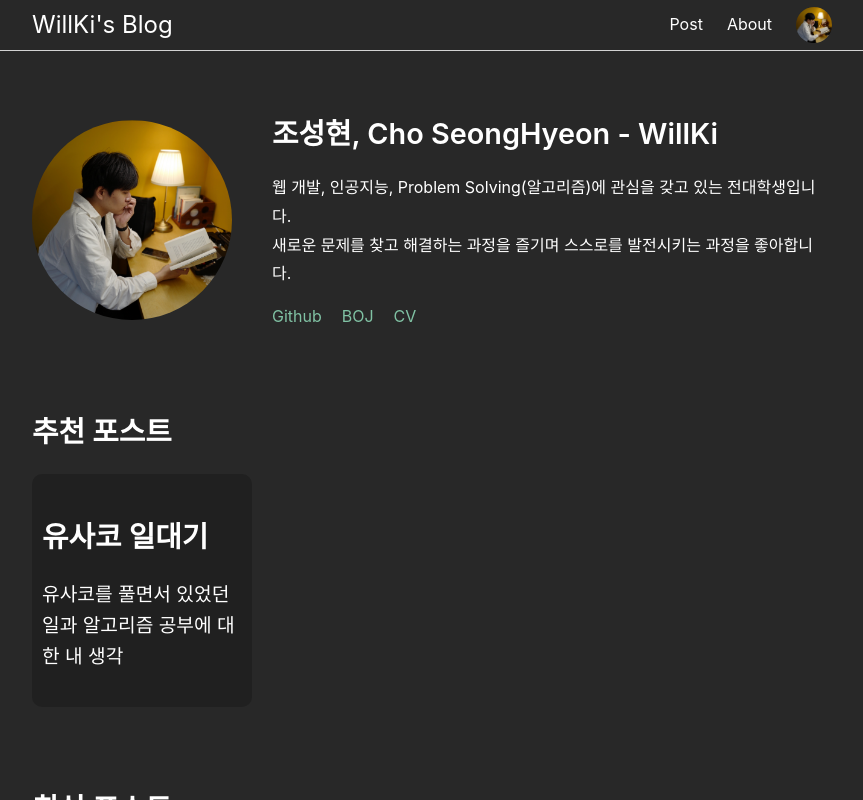
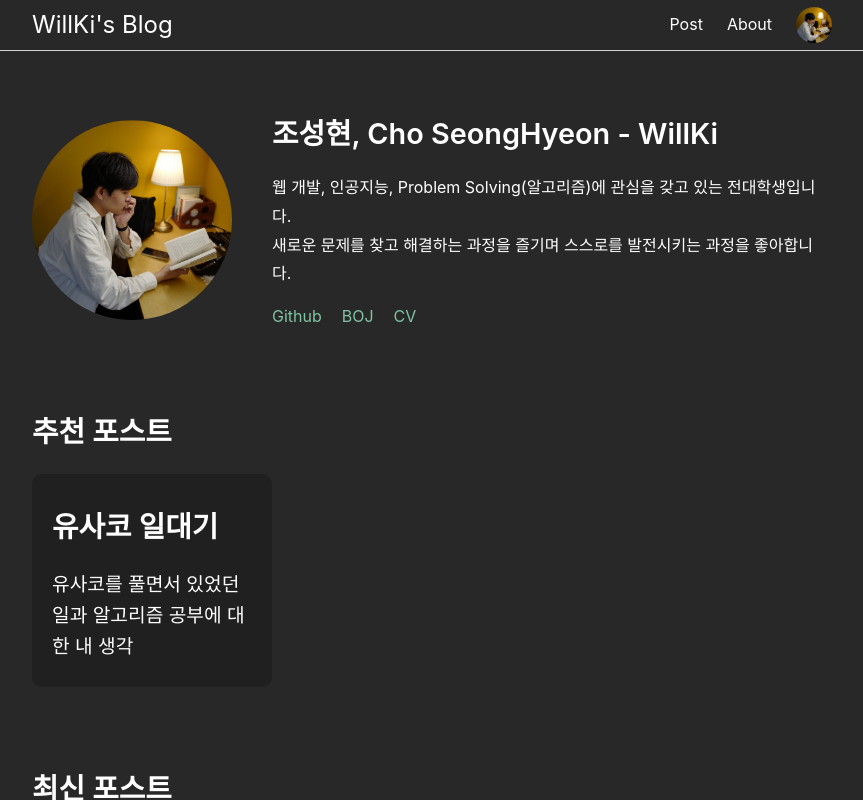
Before and after one commit to st42597/my-web, a React (Create React App) app in the folder client/: page / in a window 1280 px wide. Shown: the whole page, without its empty margins (208-1071 px from the left). Built offline with nearby package versions, Linux system fonts and the light colour scheme.

Commit message:
style: fix padding value

```diff
--- a/client/src/router/pages/home.css
+++ b/client/src/router/pages/home.css
@@ -53,7 +53,7 @@
 
 .home-postlist-container a {
   display: block;
-  padding: 20px 10px;
+  padding: 10px 20px;
   width: 200px;
   color: white;
   text-decoration: none;
```
